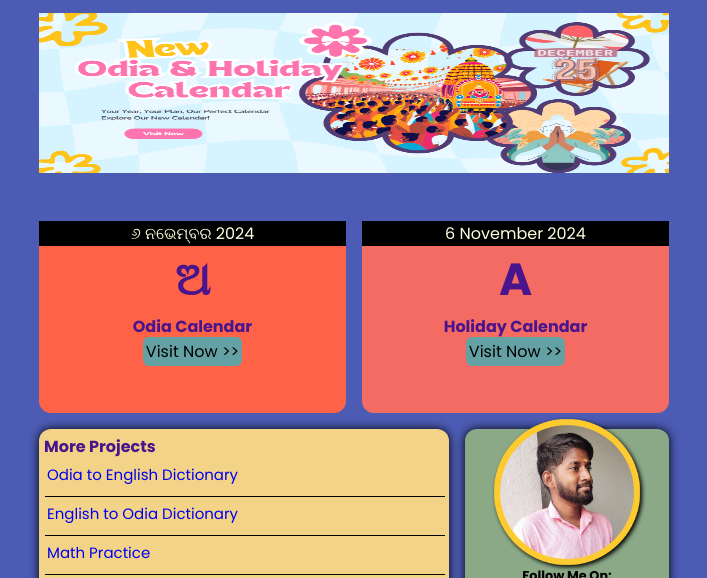
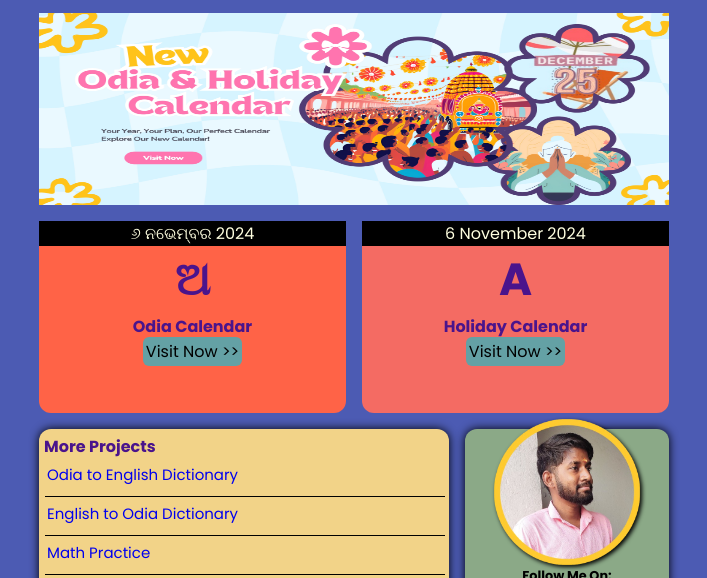
Before and after one commit to sandeepwebsite/odiacalendar, a plain HTML site: page index.html in a window 1280 px wide. Shown: the part 99-677 px from the top of the page, without its empty margins (286-993 px from the left). Drawn offline with Linux system fonts and the light colour scheme.

Commit message:
Update style.css

```diff
--- a/css/style.css
+++ b/css/style.css
@@ -53,7 +53,7 @@ body {
 }
 .heading img{
     width: 100%;
-    height: 10rem
+    height: 12rem
 }
 .card{
     display: flex;
```
